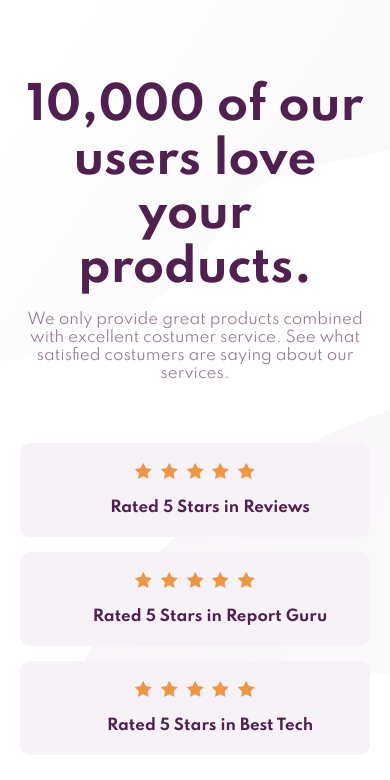
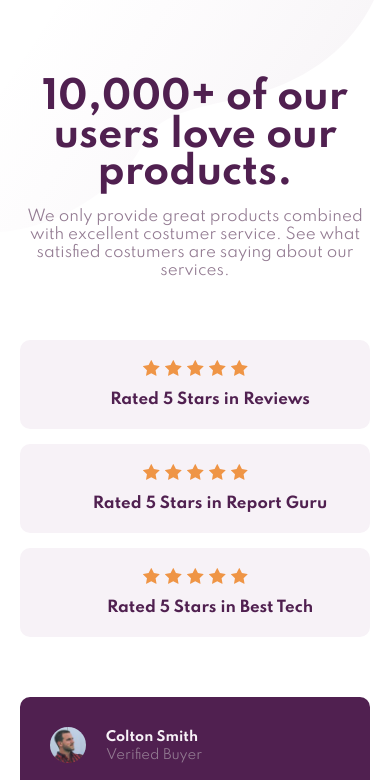
Before and after one commit to rmrantunes/social-proof-section, a plain HTML site: page index.html in a window 390 px wide. Shown: the top 780 px of the page. Drawn offline with Linux system fonts and the light colour scheme.

Commit message:
Flexbox in Top section is improved. Stars, backgrounds, font size in testimonial cards, and a bunch of  small things are now even more responsive

```diff
--- a/index.html
+++ b/index.html
@@ -16,12 +16,13 @@
 </head>
 
 <body>
-  <div class="bg-top"></div>
-  <div class="bg-bottom"></div>
+  <div class="bg-top"><img class="bg-desktop" src="images/bg-pattern-top-desktop.svg" alt=""><img class="bg-mobile" src="images/bg-pattern-top-mobile.svg" alt=""></div>
+
+  <div class="bg-bottom"><img class="bg-desktop" src="images/bg-pattern-bottom-desktop.svg" alt=""><img class="bg-mobile" src="images/bg-pattern-bottom-mobile.svg" alt=""></div>
 
   <section class="top">
     <div class="top__info">
-      <h1>10,000 of our users love your products.</h1>
+      <h1>10,000+ of our users love our products.</h1>
       <p>We only provide great products combined with excellent costumer service. See what satisfied costumers are saying about our services.</p>
     </div>
 
--- a/main.scss
+++ b/main.scss
@@ -14,22 +14,20 @@ $white: hsl(0, 0%, 100%);
   box-sizing: border-box;
 }
 
+html {
+  overflow-x: hidden;
+}
+
 body {
   width: 100%;
-  height: 100vh;
   font-family: "Spartan", sans-serif;
-  max-width: 1080px;
+  max-width: 1200px;
   margin: 0 auto;
   padding: 80px 20px;
   position: relative;
 }
 
 .bg-top {
-  background: url("images/bg-pattern-top-desktop.svg") no-repeat;
-
-  height: 100vh;
-  width: 100vw;
-
   position: absolute;
   top: 0;
   left: 0;
@@ -37,24 +35,35 @@ body {
 }
 
 .bg-bottom {
-  background: url("images/bg-pattern-bottom-desktop.svg") no-repeat;
-
-  height: 100vh;
-  width: 100vw;
-
   position: absolute;
   bottom: 0;
   right: -20%;
   z-index: -9;
 }
 
+.bg-mobile {
+  display: none;
+}
+
+@media screen and (max-width: 900px) {
+  .bg-mobile {
+    display: block;
+  }
+
+  .bg-desktop {
+    display: none;
+  }
+}
+
 .top {
   display: flex;
+  align-items: center;
   flex-wrap: wrap;
   &__info {
-    flex: 3;
+    flex: 4;
     h1 {
       font-size: 3rem;
+      line-height: 1;
       color: $very-dark-magenta;
     }
     p {
@@ -64,6 +73,7 @@ body {
   }
 
   &__rates {
+    margin-left: 10%;
     flex: 5;
     display: flex;
     flex-direction: column;
@@ -76,12 +86,7 @@ body {
     align-items: center;
     padding: 20px 30px;
     border-radius: 10px;
-    width: 475px;
-
-    svg + svg {
-      margin-left: 5px;
-    }
-
+    width: 80%;
     & + & {
       margin-top: 15px;
     }
@@ -94,6 +99,17 @@ body {
       align-self: flex-end;
     }
   }
+
+  &__stars {
+    display: flex;
+    justify-content: center;
+    flex-wrap: wrap-reverse;
+
+    svg + svg {
+      margin-left: 5px;
+    }
+  }
+
   &__rated-in {
     margin-left: 30px;
     font-weight: bold;
@@ -109,7 +125,13 @@ body {
       margin: 0 auto 60px;
       h1 {
         margin-bottom: 15px;
+        font-size: 2.5rem;
       }
+    }
+
+    &__rates {
+      margin-left: 0;
+      width: 100%;
     }
 
     &__item {
@@ -126,7 +148,7 @@ body {
 .testimonials {
   display: grid;
   grid-template-columns: repeat(auto-fit, minmax(260px, 1fr));
-  grid-template-rows: 280px;
+  grid-template-rows: 230px;
   gap: 30px;
   margin-top: 105px;
 
@@ -174,9 +196,10 @@ body {
 
     &__quote {
       margin-top: 15px;
-      font-size: 0.875rem;
+      font-size: 0.75rem;
       letter-spacing: 0.01rem;
       line-height: 1.7;
+      color: $light-grayish-magenta;
     }
   }
 }
@@ -187,6 +210,12 @@ body {
     grid-template-rows: auto;
     gap: 15px;
     margin-top: 60px;
+
+    .card {
+      &__quote {
+        font-size: 0.875rem;
+      }
+    }
   }
 }
 
```
Also changed, not shown: main.css, 1 other file.
